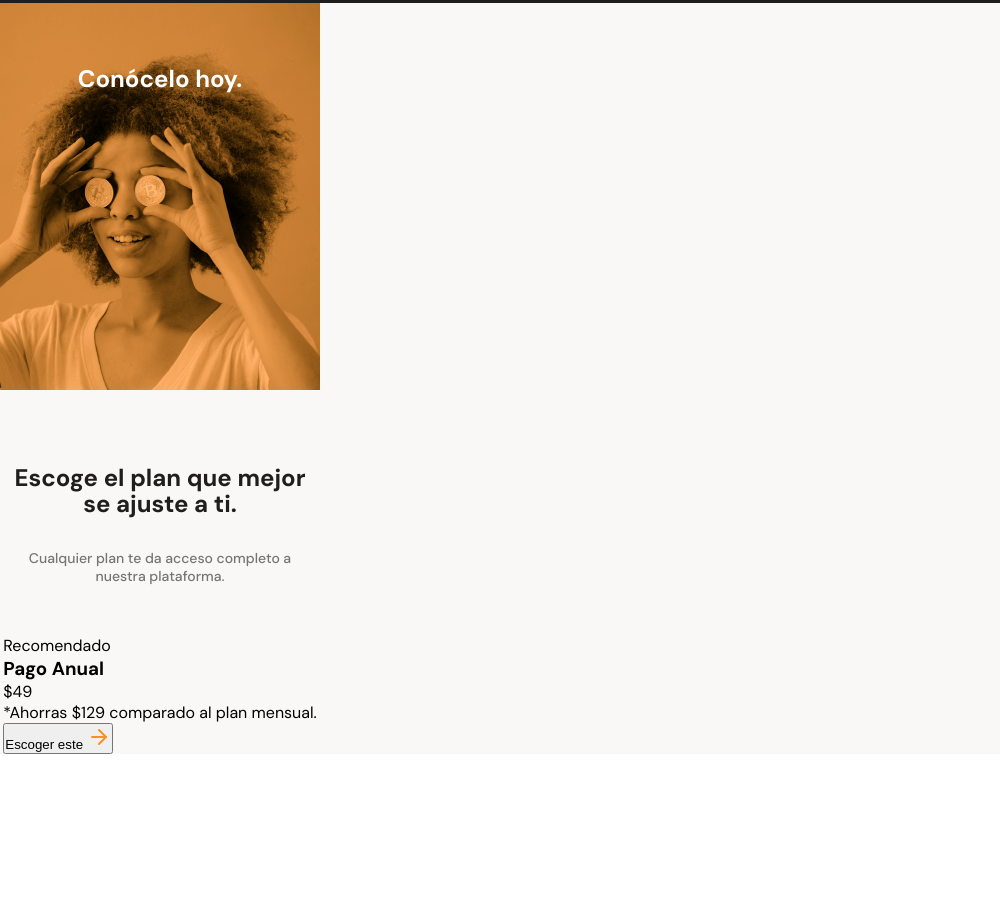
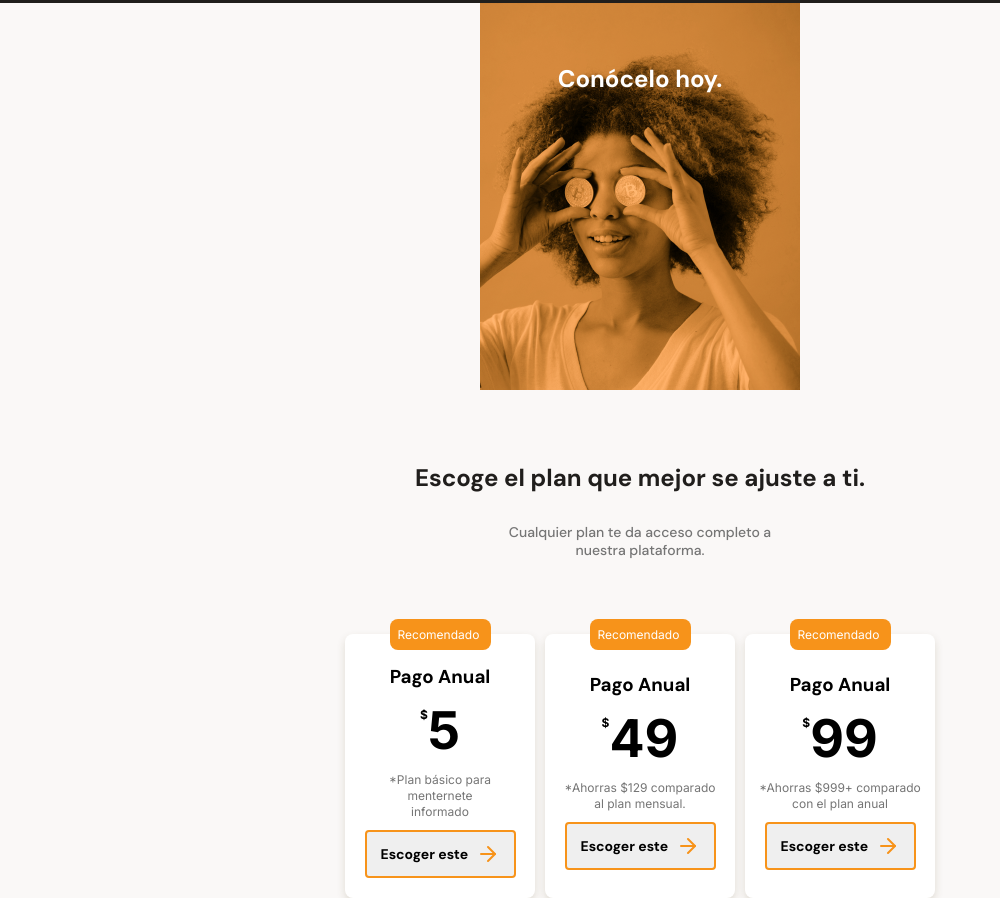
Before and after one commit to pastorAlexanderCastro/proyecto_Bata_Bit, a plain HTML site: page index.html in a window 1280 px wide. Shown: the part 1949-2847 px from the top of the page, without its empty margins (0-1000 px from the left). Before the commit the page ends 2778 px from the top, so only its background shows below. Drawn offline with Linux system fonts and the light colour scheme.

Commit message:
Se realizó el componente card

```diff
--- a/css/style.css
+++ b/css/style.css
@@ -347,9 +347,15 @@ background-color:var(--warm_black);
   font: var(--h2-Mobile);
 
 }
+.conocelo__contaner{
+  display: flex;
+  flex-direction: column;
+  justify-content: center;
+  align-items: center;
+}
 
 .conocelo{
-  width: 320px;
+  width: 100%;
   height: auto;
 }
 .conocelo__image{
@@ -368,12 +374,14 @@ background-color:var(--warm_black);
 }
 
 .plan__container{
+  width: 100%;
 display: flex;
 flex-direction: column;
 justify-content: center;
 align-items: center;
 margin-top: 75px;
 margin-bottom: 75px;
+
 
 }
 
@@ -396,3 +404,68 @@ Modelo de caja
 Tipografía y texto
 Visual
 Miscelánea */
+.container_card{
+
+  display: flex;
+  justify-content: center;
+  gap: 10px;
+  width: 100%;
+}
+.card{
+  position: relative;
+  display: flex;
+  flex-direction: column;
+  align-items: center;
+  justify-content: center;
+  background-color: #fff;
+  width: 11.875rem;
+
+  padding: 30px 10px 20px 10px;
+  gap: 10px;
+  border-radius: 8px;
+  box-shadow: 0px 4px 8px 0px #59491E29;
+
+
+}
+.card-burbuja{
+  position: absolute;
+  top:-15px;
+  width: 101px;
+  height: 31px;
+  padding: 8px;
+  font:var(--inter-small);
+  color: var(--just_while);
+  background-color: var(--bitcoin_orage);
+  border-radius: 8px;
+}
+.card__precio{
+  font: var(--inter-large);
+  font-weight: bold;
+}
+.card__precio span{
+  position: relative;
+  top: -30px;
+  font: var(--inter-small);
+  font-weight: bold;
+}
+.card__promocion{
+  font: var(--inter-small);
+  color: var(--gray);
+  text-align: center;
+}
+.card__button{
+  display: flex;
+  justify-content:space-between;
+  align-items: center;
+
+  width: 151px;
+  height: 48px;
+  padding: 12px 14px 12px 14px;
+  font-family:inherit;
+  font-size: var(--size14);
+  line-height: 18.23px;
+  font-weight: 700;
+  border:2px solid var(--bitcoin_orage);
+  border-radius: 4px;
+
+}
--- a/index.html
+++ b/index.html
@@ -145,17 +145,34 @@
             <h2 class="conocelo__title">Conócelo hoy.</h3>
           </figure>
           <div class="plan__container">
-            <div class="plan__container__text">
+
+
               <h2 class="plan__title">Escoge el plan que mejor se ajuste a ti.</h2>
               <p class="plan__parrafo">Cualquier plan te da acceso completo a <br>nuestra plataforma.</p>
             </div>
+           <section class="container_card">
+            <article class="card">
+              <span class="card-burbuja">Recomendado</span>
+              <h3 class="card_title">Pago Anual</h3>
+              <p class="card__precio"><span>$</span>5</p>
+              <p class="card__promocion">*Plan básico para menternete <br>informado</p>
+              <button class="card__button">Escoger este <span></span><img src="./asset/icon/arrow-right 1.svg" alt=""></button>
+            </article>
             <article class="card">
               <span class="card-burbuja">Recomendado</span>
               <h3 class="card_title">Pago Anual</h3>
               <p class="card__precio"><span>$</span>49</p>
-              <p class="card__promocion">*Ahorras $129 comparado al plan mensual.</p>
+              <p class="card__promocion">*Ahorras $129 comparado <br> al plan mensual.</p>
               <button class="card__button">Escoger este <span></span><img src="./asset/icon/arrow-right 1.svg" alt=""></button>
             </article>
+            <article class="card">
+              <span class="card-burbuja">Recomendado</span>
+              <h3 class="card_title">Pago Anual</h3>
+              <p class="card__precio"><span>$</span>99</p>
+              <p class="card__promocion">*Ahorras $999+ comparado con el plan anual</p>
+              <button class="card__button">Escoger este <span></span><img src="./asset/icon/arrow-right 1.svg" alt=""></button>
+            </article>
+           </section>
           </div>
         </div>
       </section>
```
